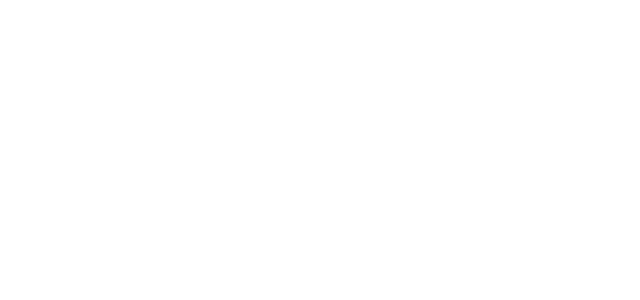
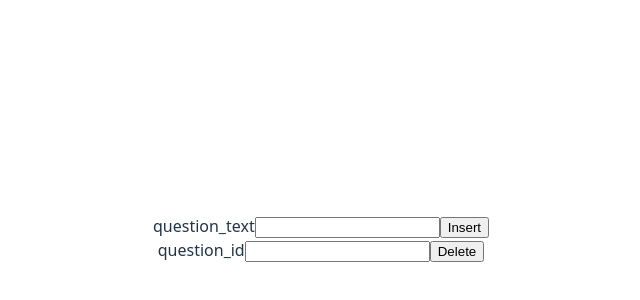
Before and after one commit to SleepyAlpacas/CPS731, a React (Vite) app in the folder vite-project/: page /admin/question in a window 1280 px wide. Before the commit this address had no page. Shown: the part 154-454 px from the top of the page, without its empty margins (319-959 px from the left). Built offline with nearby package versions, Linux system fonts and the light colour scheme.

Commit message:
added adminquestion, refactored admin pages

```diff
--- a/vite-project/src/Admin.jsx
+++ b/vite-project/src/Admin.jsx
@@ -23,6 +23,7 @@ function Admin(){
                 </form>
             }
             {loggedIn && <button><Link to={"/admin/answer"}>Answer Table</Link></button>}
+            {loggedIn && <button><Link to={"/admin/question"}>Question Table</Link></button>}
         </>
     )
 }
--- a/vite-project/src/AdminAnswer.jsx
+++ b/vite-project/src/AdminAnswer.jsx
@@ -1,39 +1,34 @@
 import React from "react";
-import { useEffect } from "react";
 import axios from "axios";
 
 function AdminAnswer(){
 
     const [serverResponse, setServerResponse] = React.useState([])
 
-    async function submitAnswer(operation){
-        question_id = parseInt(document.getElementById("question_id").value)
-        answer_text = document.getElementById("answer_text").value
-        answer_points = parseInt(document.getElementById("answer_points").value)
-        const answer_id = parseInt(document.getElementById("answer_id").value)
+
+    function createAnswer(){
+        const question_id = parseInt(document.getElementById("question_id").value)
+        const answer_text = document.getElementById("answer_text").value
+        const answer_points = parseInt(document.getElementById("answer_points").value)
         const answer = {
             question_id: question_id,
             answer_text: answer_text,
             answer_points: answer_points
         }
-        console.log(answer)
-        let res;
-        try{
-            if (operation == "i"){
-                res = await axios.post("https://cps731.onrender.com/answer", answer)
-            }
-            else if (operation == 'd'){
-                console.log(`http://localhost:8080/answer/${answer_id}`)
-                res = await axios.delete(`http://localhost:8080/answer/${answer_id}`)
-            }
-        }
-        catch(e){
-            console.log(e)
-        }
+        return answer
+    }
+
+    async function insertAnswer(answer){
+        const res = await axios.post("https://cps731.onrender.com/answer", answer)
         console.log(res)
-        //setServerResponse(res)
+    }
 
+    async function deleteAnswer(){
+        const answer_id = parseInt(document.getElementById("answer_id").value)
+        const res = await axios.delete(`http://localhost:8080/answer/${answer_id}`)
+        console.log(res)
     }
+
     return(
         <>
             <form>
@@ -43,12 +38,12 @@ function AdminAnswer(){
                 <input type="text" id="answer_text"/>
                 <label>answer_points</label>
                 <input type="number" id="answer_points"/>
-                <input type="button" onClick={()=>submitAnswer('i')} value={"Insert"}/>
+                <input type="button" onClick={()=>{const answer = createAnswer(); insertAnswer(answer)}} value={"Insert"}/>
             </form>
             <form>
                 <label>answer_id</label>
                 <input type="number" id="answer_id"/>
-                <input type="button" onClick={()=>submitAnswer('d')} value={"Delete"}/>
+                <input type="button" onClick={deleteAnswer} value={"Delete"}/>
             </form>
             <p>{serverResponse}</p>
         </>
--- /dev/null
+++ b/vite-project/src/AdminQuestion.jsx
@@ -0,0 +1,44 @@
+import React from "react";
+import axios from "axios";
+
+function AdminQuestion(){
+
+    const [serverResponse, setServerResponse] = React.useState([])
+
+
+    function createQuestion(){
+        const question_text = document.getElementById("question_text").value
+        const question = {
+            question_text: question_text
+        }
+        return question
+    }
+
+    async function insertQuestion(question){
+        const res = await axios.post("https://cps731.onrender.com/question", question)
+        console.log(res)
+    }
+
+    async function deleteQuestion(){
+        const question_id = parseInt(document.getElementById("question_id").value)
+        const res = await axios.delete(`http://localhost:8080/question/${question_id}`)
+        console.log(res)
+    }
+
+    return(
+        <>
+            <form>
+                <label>question_text</label>
+                <input type="text" id="question_text"/>
+                <input type="button" onClick={()=>{const question = createQuestion(); insertQuestion(question)}} value={"Insert"}/>
+            </form>
+            <form>
+                <label>question_id</label>
+                <input type="number" id="question_id"/>
+                <input type="button" onClick={deleteQuestion} value={"Delete"}/>
+            </form>
+            <p>{serverResponse}</p>
+        </>
+    )
+}
+export default AdminQuestion
--- a/vite-project/src/main.jsx
+++ b/vite-project/src/main.jsx
@@ -7,6 +7,7 @@ import Admin from './Admin.jsx'
 import { BrowserRouter, Route, Routes } from "react-router";
 import AdminAnswer from './AdminAnswer.jsx'
 import UserProfileModule from './UserProfileModule.jsx'
+import AdminQuestion from './AdminQuestion.jsx'
 
 createRoot(document.getElementById('root')).render(
   <BrowserRouter>
@@ -15,6 +16,7 @@ createRoot(document.getElementById('root')).render(
       <Route path="/questionnairemodule" element={<QuestionnaireModule />}/>
       <Route path="/admin" element={<Admin />}/>
       <Route path="/admin/answer" element={<AdminAnswer/>}/>
+      <Route path='/admin/question' element={<AdminQuestion />}/>
       <Route path="/user" element={<UserProfileModule />} />
     </Routes>
   </BrowserRouter>
```
Also changed, not shown: 1 other file (tests, documents, lock files or other folders).
